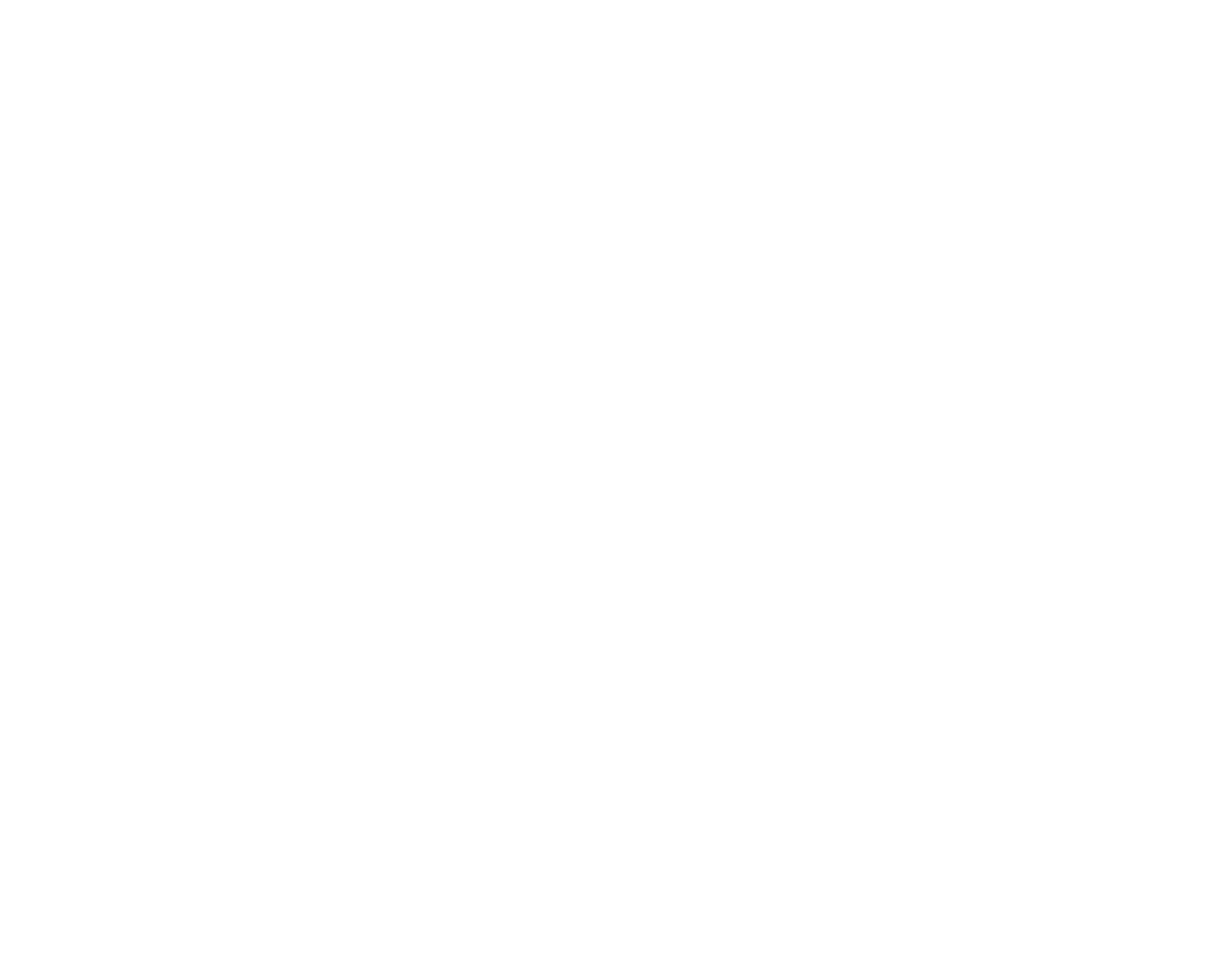
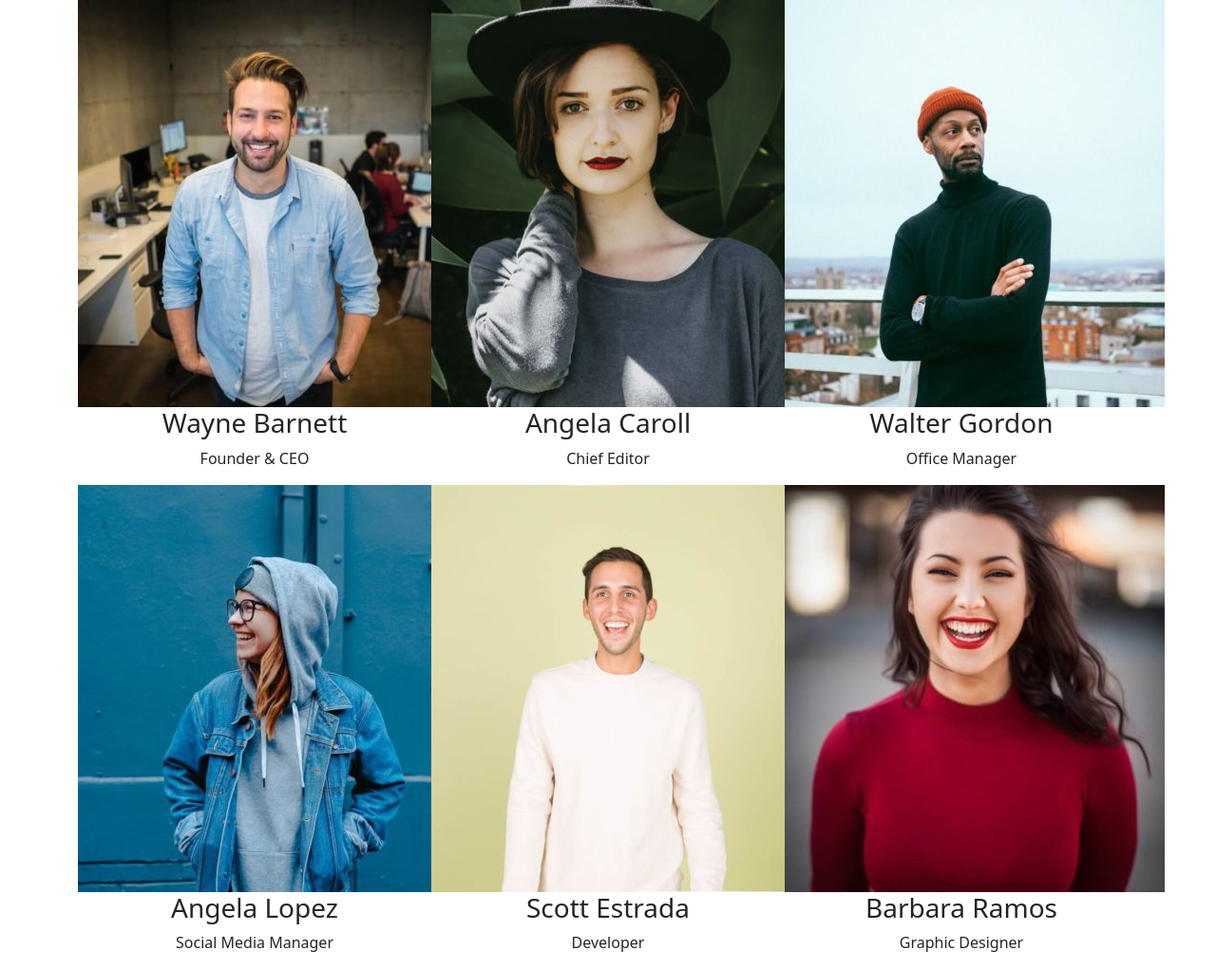
Before and after one commit to Eduard-Condurache/js-our-team, a plain HTML site: page index.html in a window 1280 px wide. Shown: the whole page at 95% size. Before the commit the page ends 800 px from the top, so only its background shows below. Drawn offline with nearby package versions, Linux system fonts and the light colour scheme.

Commit message:
Milestone 2 con i bonus

```diff
--- a/css/style.css
+++ b/css/style.css
@@ -0,0 +1,11 @@
+#ourteam-container {
+    display: flex;
+    flex-wrap: wrap;
+    justify-content: center;
+    align-items: center;
+}
+
+.team-details {
+    width: calc(100% / 3);
+    text-align: center;
+}
--- a/index.html
+++ b/index.html
@@ -17,7 +17,13 @@
     </head>
     <body>
 
+        <main>
+            <div class="container">
+                <div id="ourteam-container">
 
+                </div>
+            </div>
+        </main>
          <!-- Bootstrap JS -->
         <script src="https://cdn.jsdelivr.net/npm/bootstrap@5.3.3/dist/js/bootstrap.bundle.min.js" integrity="sha384-YvpcrYf0tY3lHB60NNkmXc5s9fDVZLESaAA55NDzOxhy9GkcIdslK1eN7N6jIeHz" crossorigin="anonymous"></script>
 
--- a/js/scripts.js
+++ b/js/scripts.js
@@ -1,38 +1,40 @@
+const ourTeamHTML = document.getElementById('ourteam-container');
+
 const ourTeam = [
     {
         name: 'Wayne Barnett',
         role: 'Founder & CEO',
-        image: 'wayne-barnett-founder-ceo.jpg'
+        image: 'img/wayne-barnett-founder-ceo.jpg'
     },
 
     {
         name: 'Angela Caroll',
         role: 'Chief Editor',
-        image: 'angela-caroll-chief-editor.jpg'
+        image: 'img/angela-caroll-chief-editor.jpg'
     },
 
     {
         name: 'Walter Gordon',
         role: 'Office Manager',
-        image: 'walter-gordon-office-manager.jpg'
+        image: 'img/walter-gordon-office-manager.jpg'
     },
 
     {
         name: 'Angela Lopez',
         role: 'Social Media Manager',
-        image: 'angela-lopez-social-media-manager.jpg'
+        image: 'img/angela-lopez-social-media-manager.jpg'
     },
 
     {
         name: 'Scott Estrada',
         role: 'Developer',
-        image: 'scott-estrada-developer.jpg'
+        image: 'img/scott-estrada-developer.jpg'
     },
 
     {
         name: 'Barbara Ramos',
         role: 'Graphic Designer',
-        image: 'barbara-ramos-graphic-designer.jpg'
+        image: 'img/barbara-ramos-graphic-designer.jpg'
     },
 ];
 
@@ -57,4 +59,13 @@ for (let key in ourTeam) {
 
 for (let i = 0; i < ourTeam.length; i++) {
     console.log(ourTeam[i].name, ourTeam[i].role, ourTeam[i].image);
+    const teamDetails = `
+        <div class="team-details">
+            <img src="${ourTeam[i].image}">
+            <h3>${ourTeam[i].name}</h3>
+            <p>${ourTeam[i].role}</p>
+        </div>
+    `;
+
+    ourTeamHTML.innerHTML += teamDetails;
 }
```
Also changed, not shown: img/angela-caroll-chief-editor.jpg (added), img/angela-lopez-social-media-manager.jpg (added), img/barbara-ramos-graphic-designer.jpg (added), img/scott-estrada-developer.jpg (added), img/walter-gordon-office-manager.jpg (added), img/wayne-barnett-founder-ceo.jpg (added).
